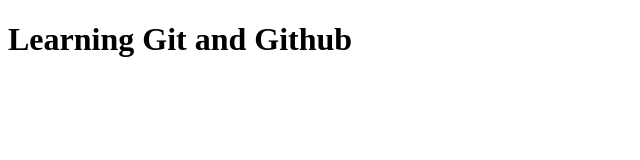
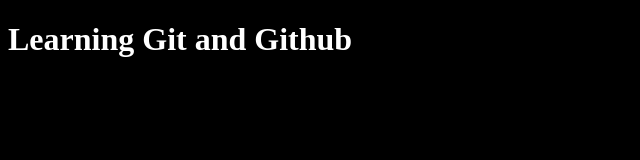
Before and after one commit to Nel4Nelson/Learning-Git-Build2.0, a plain HTML site: page index.html in a window 1280 px wide. Shown: the whole page, without its empty margins (0-640 px from the left). Drawn offline with Linux system fonts and the light colour scheme.

Commit message:
add index.css

```diff
--- /dev/null
+++ b/index.css
@@ -0,0 +1,4 @@
+body {
+    background-color: black;
+    color: white;
+}
--- a/index.html
+++ b/index.html
@@ -3,7 +3,8 @@
 <head>
     <meta charset="UTF-8">
     <meta name="viewport" content="width=device-width, initial-scale=1.0">
-    <title>Document</title>
+    <link rel="stylesheet" href="index.css">
+    <title>My APP</title>
 </head>
 <body>
     <h1>Learning Git and Github</h1>
```
